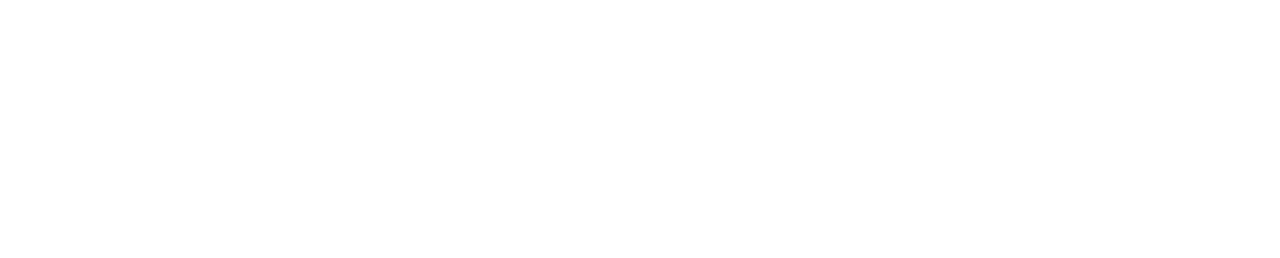
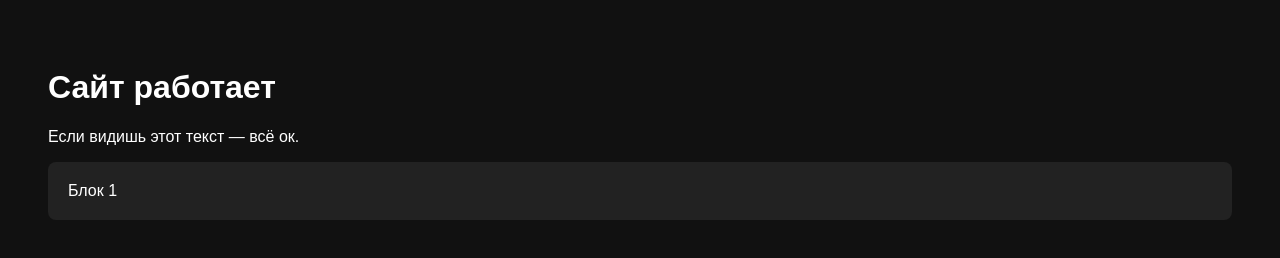
Before and after one commit to bekmuratov922-star/cli, a plain HTML site: page index.html in a window 1280 px wide. Drawn offline with Linux system fonts and the light colour scheme.

Commit message:
кккк

```diff
--- a/index.html
+++ b/index.html
@@ -1,11 +1,26 @@
 <!DOCTYPE html>
-<html lang="en">
+<html lang="ru">
 <head>
   <meta charset="UTF-8">
-  <meta name="viewport" content="width=device-width, initial-scale=1.0">
-  <title>Document</title>
+  <title>Тест</title>
+  <style>
+    body {
+      background: #111;
+      color: #fff;
+      font-family: Arial, sans-serif;
+      padding: 40px;
+    }
+    .box {
+      background: #222;
+      padding: 20px;
+      border-radius: 8px;
+      margin-top: 16px;
+    }
+  </style>
 </head>
 <body>
-
+  <h1>Сайт работает</h1>
+  <p>Если видишь этот текст — всё ок.</p>
+  <div class="box">Блок 1</div>
 </body>
 </html>
```
